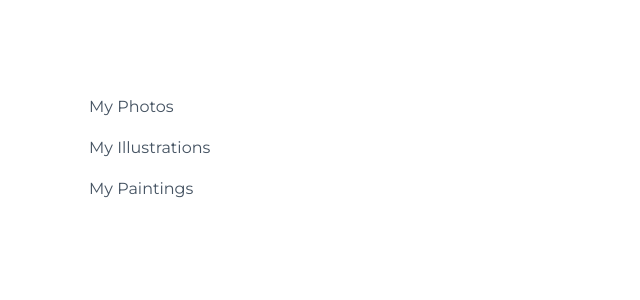
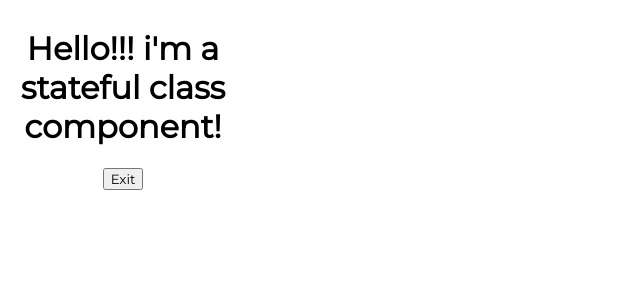
Before and after one commit to shixen/react, a React (Create React App) app in the folder my-app/: page / in a window 1280 px wide. Shown: the top 300 px of the page, without its empty margins (0-640 px from the left). Built offline with nearby package versions, Linux system fonts and the light colour scheme.

Commit message:
add exit button

```diff
--- a/my-app/src/App.js
+++ b/my-app/src/App.js
@@ -1,11 +1,13 @@
 import css from './App.module.css';
 import Sidebar from "./components/Sidebar";
+import StatefulGreeting from './components/StatefulGreeting';
 
 function App() {
   return (
     <div className={css.App}>
       {/* Add your components here */}
-      <Sidebar />
+      <StatefulGreeting greeting="i'm a stateful class component!"
+       name="Niklas"/>
     </div>
   );
 }
--- /dev/null
+++ b/my-app/src/components/StatefulGreeting.js
@@ -0,0 +1,31 @@
+import React from "react";
+
+class StatefulGreeting extends React.Component {
+
+    constructor(props) {
+        super(props);
+        this.state = {
+            introduction: "Hello!!!",
+            buttonText: "Exit",
+        };
+    }
+
+    handleClick() {
+        this.setState({
+            introduction: "Goodbye!",
+            buttonText: "Enter",
+        });
+        console.log(this.state.introduction)
+    }
+
+    render() {
+        return(
+            <div>
+                <h1> {this.state.introduction} {this.props.greeting}</h1>
+                <button onClick={() => this.handleClick()}>{this.state.buttonText}</button>
+            </div>
+        )
+    }
+}
+
+export default StatefulGreeting;
```
